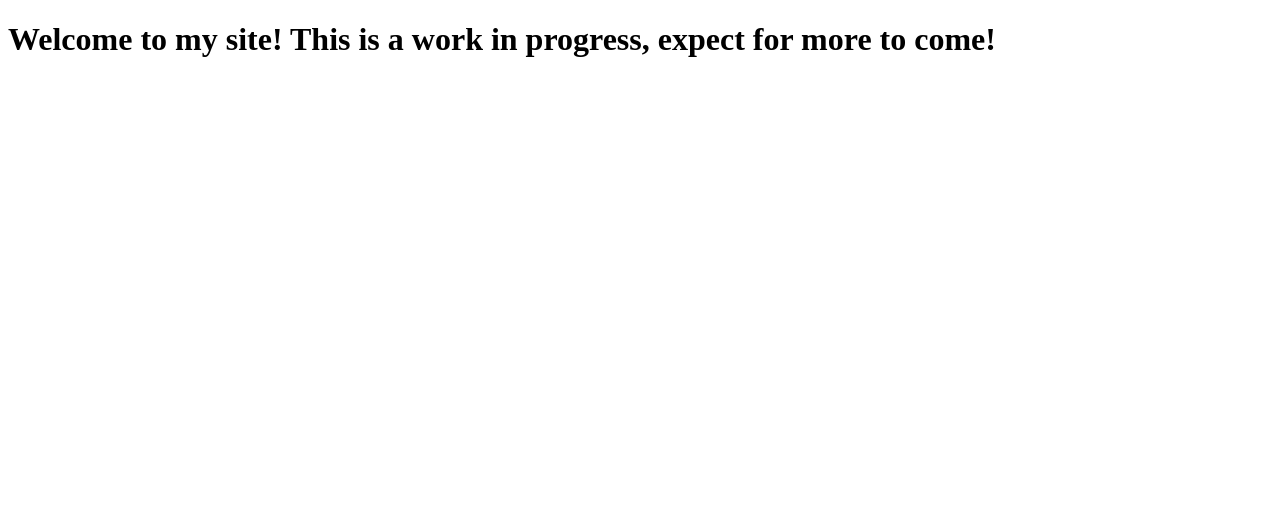
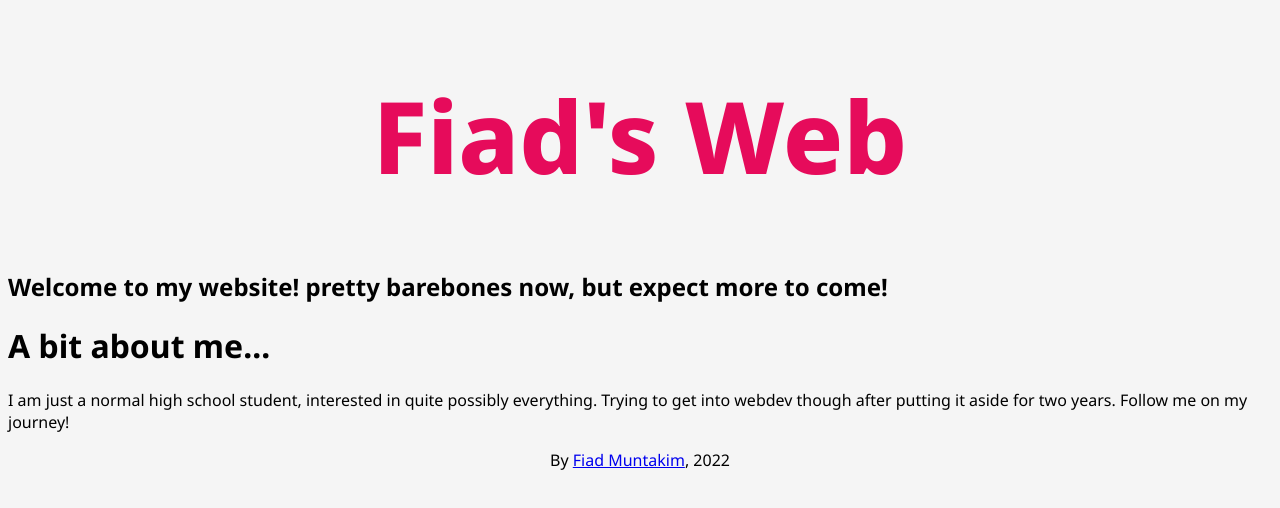
Before and after one commit to audenbit/audenbit.github.io, a plain HTML site: page index.html in a window 1280 px wide. Drawn offline with Linux system fonts and the light colour scheme.

Commit message:
fill up html and style with css

```diff
--- a/index.html
+++ b/index.html
@@ -1,12 +1,25 @@
 <!DOCTYPE html>
 <html lang="en">
-<head>
-    <meta charset="UTF-8">
-    <meta http-equiv="X-UA-Compatible" content="IE=edge">
-    <meta name="viewport" content="width=device-width, initial-scale=1.0">
-    <title>FiadWeb</title>
-</head>
-<body>
-    <h1>Welcome to my site! This is a work in progress, expect for more to come!</h1>
-</body>
+  <head>
+    <meta charset="UTF-8" />
+    <meta http-equiv="X-UA-Compatible" content="IE=edge" />
+    <meta name="viewport" content="width=device-width, initial-scale=1.0" />
+    <link rel="stylesheet" type="text/css" href="stylesheet.css" />
+    <title>Fiad's Web</title>
+  </head>
+  <body>
+    <h1 class="title">Fiad's Web</h1>
+    <h2>
+      Welcome to my website! pretty barebones now, but expect more to come!
+    </h2>
+    <h1>A bit about me...</h1>
+    <p>
+      I am just a normal high school student, interested in quite possibly
+      everything. Trying to get into webdev though after putting it aside for
+      two years. Follow me on my journey!
+    </p>
+    <footer>
+        <p>By <a href="https://www.github.com/audenbit">Fiad Muntakim</a>, 2022</p>
+    </footer>
+  </body>
 </html>
--- /dev/null
+++ b/stylesheet.css
@@ -0,0 +1,17 @@
+@import url('https://fonts.googleapis.com/css2?family=Noto+Sans:ital,wght@0,100;0,200;0,300;0,400;0,500;0,600;0,700;0,800;0,900;1,100;1,200;1,300;1,400;1,500;1,600;1,700;1,800;1,900&display=swap');
+
+body {
+    font-family: 'Noto Sans', sans-serif;
+    background-color: rgb(245, 245, 245);
+}
+
+.title {
+    font-size: 100px;
+    font-weight: 800;
+    text-align: center;
+    color: rgb(230, 11, 91);
+}
+
+footer p {
+    text-align: center;
+}
```
